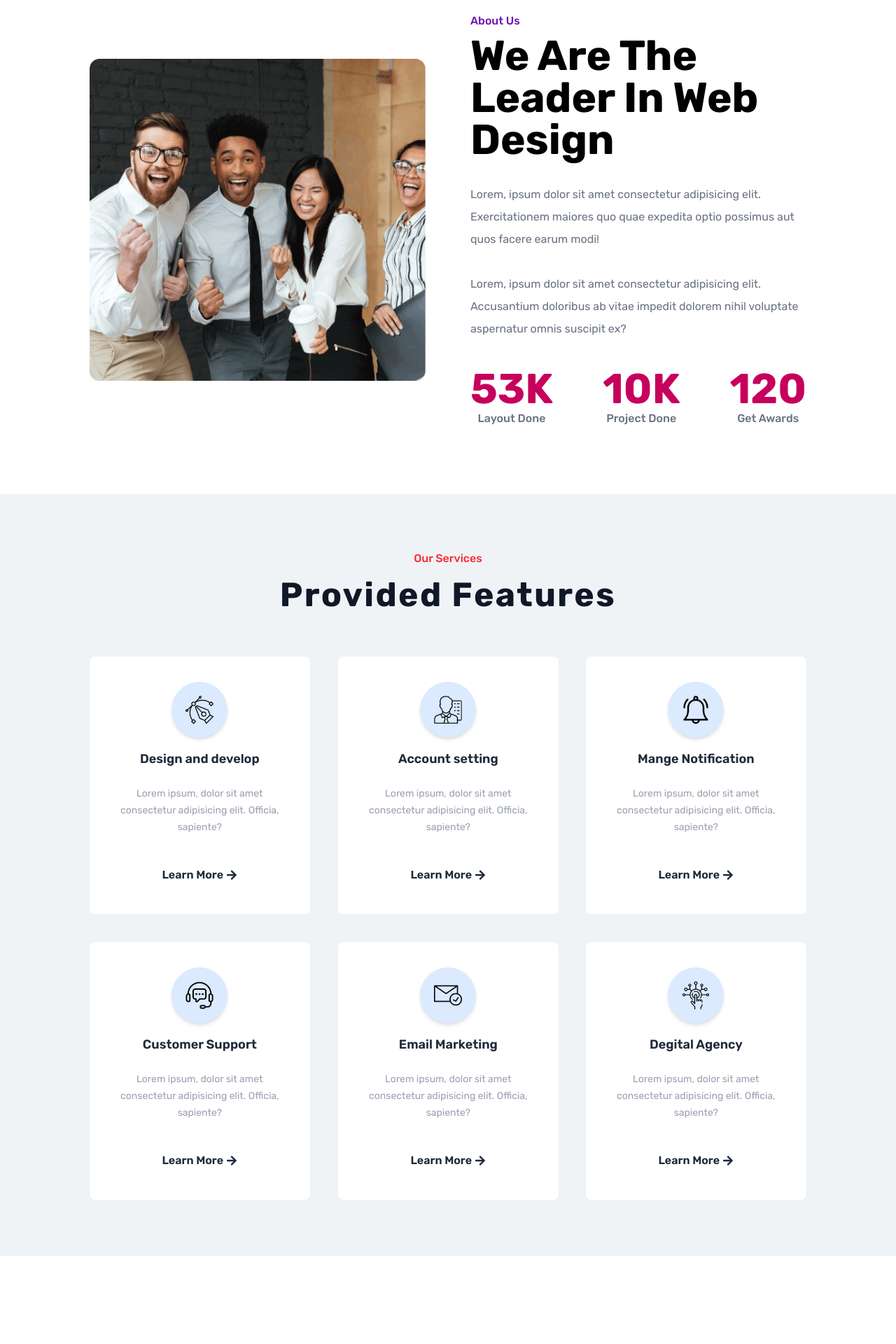
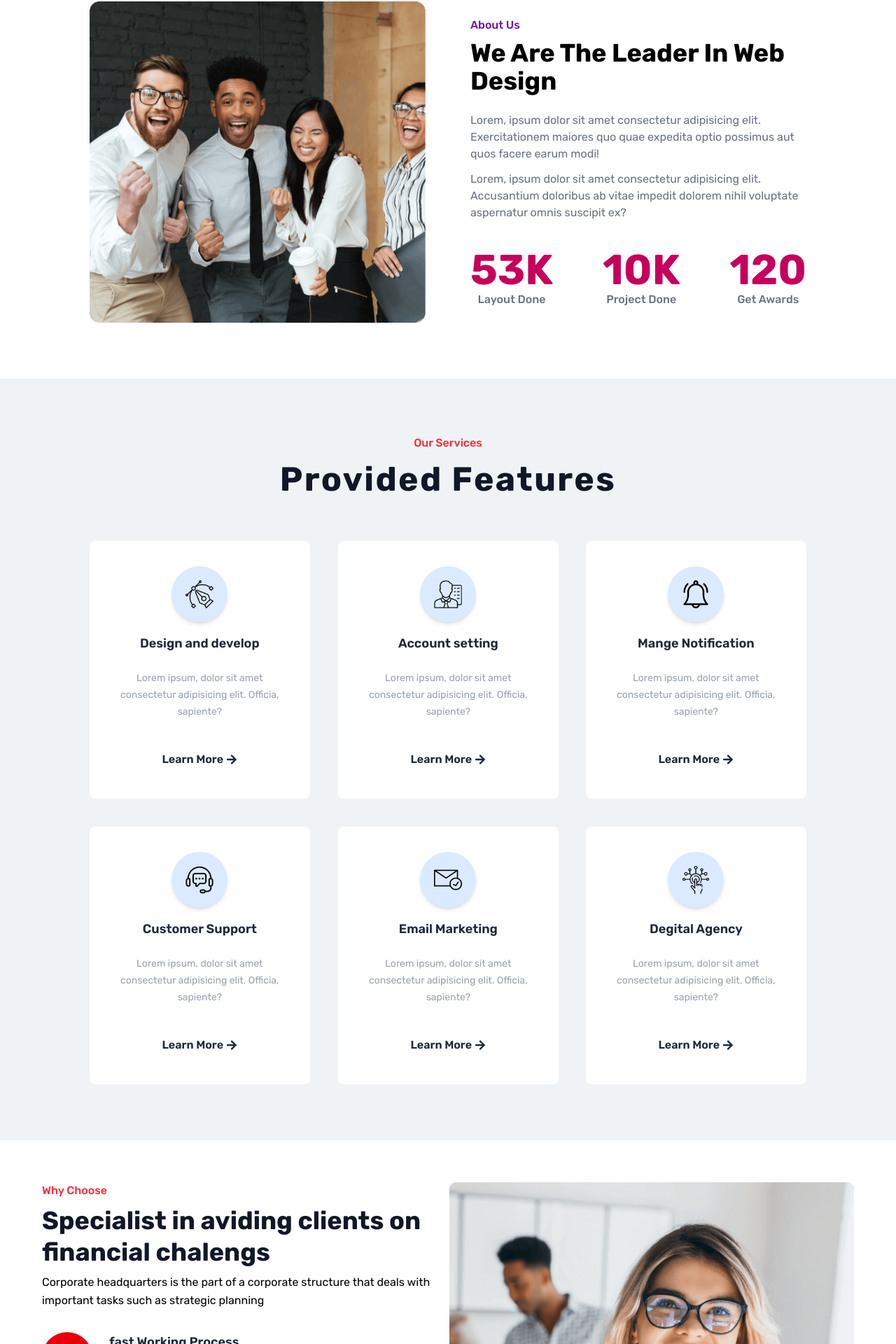
Before and after one commit to MadeByHosein/Next.js-Projects, a Next.js app in the folder modern-web-agency-website/: page / in a window 1280 px wide. Shown: the part 878-2798 px from the top of the page at 70% size. Before the commit the page ends 2672 px from the top, so only its background shows below. Built offline with nearby package versions, Linux system fonts and the light colour scheme.

Commit message:
designe WhyCoose Sec

```diff
--- a/modern-web-agency-website/component/Home/About/About.tsx
+++ b/modern-web-agency-website/component/Home/About/About.tsx
@@ -3,7 +3,7 @@ import React from 'react'
 
 const About = () => {
   return (
-    <div className='py-24 dark:bg-gray-950 '>
+    <div className='py-20 dark:bg-gray-950 '>
       <div className="w-[80%] mx-auto grid grid-cols-1 lg:grid-cols-2 items-center gap-16 ">
         {/* Image Content */}
         <div>
@@ -23,14 +23,14 @@ const About = () => {
             </h1>
           </div>
           {/* Heading */}
-          <h1 className='text-3xl sm:text-4xl md:text-5xl lg:text-6xl font-bold text-black dark:text-white mt-2'>
+          <h1 className='text-xl sm:text-2xl md:text-3xl lg:text-4xl font-bold text-black dark:text-white mt-2'>
             We Are The Leader In Web Design
           </h1>
           {/* description */}
-          <p className='text-gray-500 dark:text-gray-200 text-base leading-8 mt-8'>
+          <p className='text-gray-500 dark:text-gray-200 text-base leading-6 mt-6'>
             Lorem, ipsum dolor sit amet consectetur adipisicing elit. Exercitationem maiores quo quae expedita optio possimus aut quos facere earum modi!
           </p>
-          <p className='text-gray-500 dark:text-gray-200 text-base leading-8 mt-8'>
+          <p className='text-gray-500 dark:text-gray-200 text-base leading-6 mt-3'>
             Lorem, ipsum dolor sit amet consectetur adipisicing elit. Accusantium doloribus ab vitae impedit dolorem nihil voluptate aspernatur omnis suscipit ex?
           </p>
           {/* Stats */}
--- a/modern-web-agency-website/component/Home/Home.tsx
+++ b/modern-web-agency-website/component/Home/Home.tsx
@@ -1,4 +1,4 @@
-import {Hero , About , Services} from '../Home'
+import {Hero , About , Services, WhyChoose} from '../Home'
 
 const Home = () => {
   return (
@@ -6,6 +6,7 @@ const Home = () => {
       <Hero />
       <About />
       <Services />
+      <WhyChoose />
     </div>
   )
 }
--- /dev/null
+++ b/modern-web-agency-website/component/Home/WhyChoose/WhyChoose.tsx
@@ -0,0 +1,82 @@
+import { FaRocket , FaHammer } from "react-icons/fa6"
+import { BiSupport } from "react-icons/bi"
+import Image from "next/image"
+
+const WhyChoose = () => {
+  return (
+    <div>
+        {/* Text Content */}
+      <div className="py-20 p-5 sm:p-10 md:p-15 flex flex-col md:flex-row gap-5">
+        <div className="">
+          <h1 className="text-red-500 dark:text-red-300 font-medium">
+            Why Choose
+          </h1>
+          <h1 className="text-2xl sm:text-3xl md:text-4xl font-bold leading-tight my-2 text-gray-900 dark:text-gray-100">
+            Specialist in aviding clients on financial chalengs
+          </h1>
+          <p className="text-sm sm:text-base leading-relaxed ">
+            Corporate headquarters is the part of a corporate structure that deals with important tasks such as strategic planning
+          </p>
+
+          <div className="mt-8">
+
+            {/* element_1 */}
+            <div className="flex space-x-6 mb-10">
+              <div className="w-18 h-18 flex items-center justify-center bg-red-600 dark:bg-red-300 rounded-full">
+                <FaRocket className="w-6 h-6 text-white"/>
+              </div>
+
+              <div className="flex flex-1 flex-col">
+                <h2 className="text-lg font-semibold text-gray-800 dark:text-gray-200">
+                  fast Working Process
+                </h2>
+                <p className="mt-2 text-sm text-gray-500 dark:text-gray-300 leading-relaxed lg:w-[85%]">
+                  Lorem ipsum dolor sit amet consectetur adipisicing elit.
+                </p>
+              </div>
+            </div>
+
+            {/* element_2 */}
+            <div className="flex space-x-6 mb-10">
+              <div className="w-18 h-18 flex items-center justify-center bg-blue-600 dark:bg-blue-300 rounded-full">
+                <FaHammer className="w-6 h-6 text-white"/>
+              </div>
+
+              <div className="flex flex-1 flex-col">
+                <h2 className="text-lg font-semibold text-gray-800 dark:text-gray-200">
+                  Dedicated Team
+                </h2>
+                <p className="mt-2 text-sm text-gray-500 dark:text-gray-300 leading-relaxed lg:w-[85%]">
+                  Lorem ipsum dolor sit amet consectetur adipisicing elit.
+                </p>
+              </div>
+            </div>
+
+            {/* element_3 */}
+            <div className="flex space-x-6 mb-10">
+              <div className="w-18 h-18 flex items-center justify-center bg-green-600 dark:bg-green-300 rounded-full">
+                <BiSupport className="w-6 h-6 text-white"/>
+              </div>
+
+              <div className="flex flex-1 flex-col">
+                <h2 className="text-lg font-semibold text-gray-800 dark:text-gray-200">
+                  24/7 Hours Support
+                </h2>
+                <p className="mt-2 text-sm text-gray-500 dark:text-gray-300 leading-relaxed lg:w-[85%]">
+                  Lorem ipsum dolor sit amet consectetur adipisicing elit.
+                </p>
+              </div>
+            </div>
+
+          </div>
+        </div>
+        {/* Image Content */}
+        <div className="">
+          <Image src={'/images/wc.png'} alt="fdsf" width={900} height={400}/>
+        </div>
+      </div>
+    </div>
+  )
+}
+
+export default WhyChoose
--- a/modern-web-agency-website/component/Home/index.js
+++ b/modern-web-agency-website/component/Home/index.js
@@ -1,3 +1,4 @@
 export {default as Hero} from './Hero/Hero'
 export {default as About} from './About/About'
 export {default as Services} from './Services/Services'
+export {default as WhyChoose} from './WhyChoose/WhyChoose'
```
